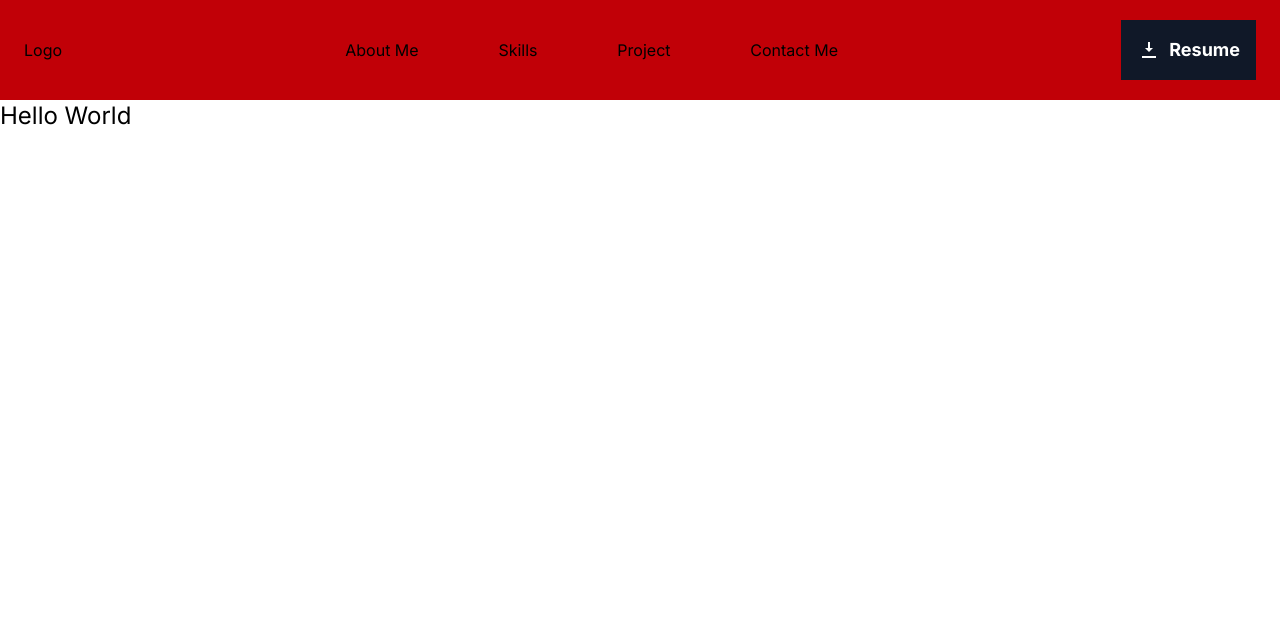
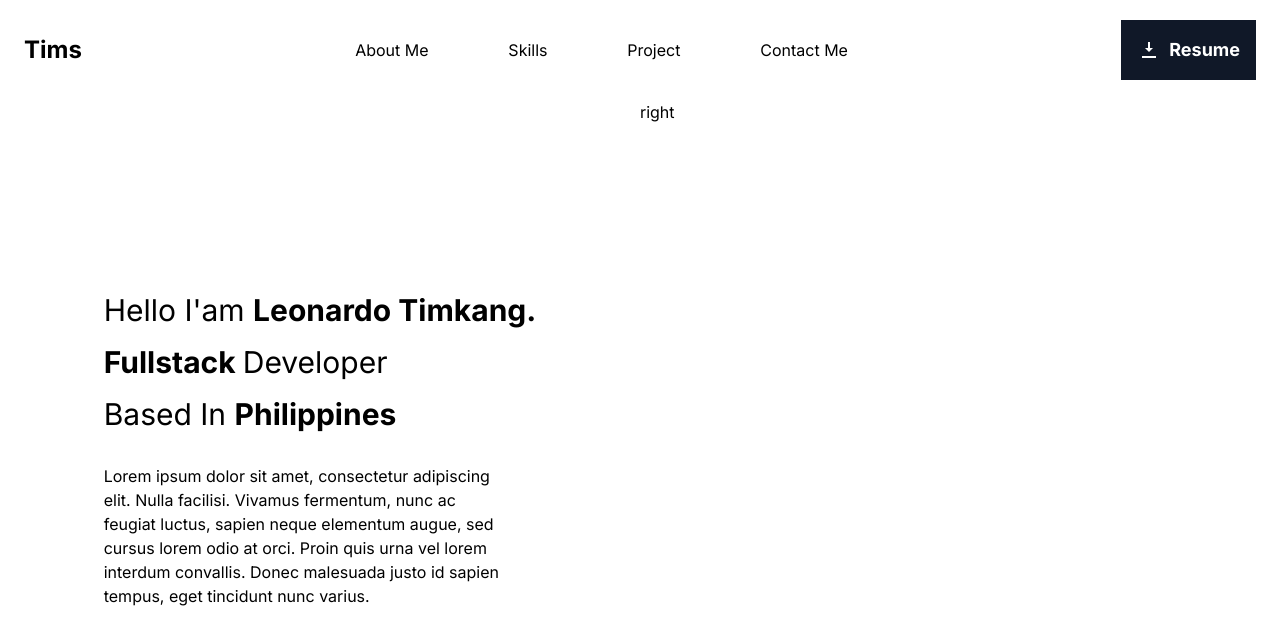
Before and after one commit to locodafux/portfolio, a Next.js app: page / in a window 1280 px wide. Shown: the top 644 px of the page. Built offline with nearby package versions, Linux system fonts and the light colour scheme.

Commit message:
left side of hero

```diff
--- a/src/app/components/Button.jsx
+++ b/src/app/components/Button.jsx
@@ -1,4 +1,4 @@
-const CustomButton = ({ name }) => {
+const CustomButton = ({children}) => {
   return (
     <button className="text-lg font-bold bg-gray-900 text-white p-4 flex items-center gap-x-2 hover:text-gray-900 hover:bg-white transition">
       <svg
@@ -6,12 +6,11 @@ const CustomButton = ({ name }) => {
         viewBox="0 0 24 24"
         fill="currentColor"
         width="24"
-        height="24"
-      >
+        height="24">
         <path d="M0 0h24v24H0z" fill="none" />
         <path d="M5 20h14v-2H5v2zm7-18v12l4-4h-3V4h-2v6H8l4 4V2z" />
       </svg>
-      {name}
+      {children}
     </button>
   );
 };
--- /dev/null
+++ b/src/app/components/Hero.jsx
@@ -0,0 +1,33 @@
+const Hero = () => {
+  return (
+    <div className = "flex-1 flex  w-screen ">
+      <div className = "w-1/2 flex flex-col items-center justify-center ">
+        <div className = " flex flex-col gap-y-8">
+        <div className = "text-3xl flex flex-col gap-y-4">
+          <div>
+            <span>Hello I'am </span>
+            <span className = "font-bold">Leonardo Timkang.</span>
+          </div>
+          <div>
+            <span className = "font-bold">Fullstack </span>
+            <span className = "">Developer</span>
+          </div>
+          <div>
+            <span className = "">Based In </span>
+            <span className = "font-bold">Philippines</span>
+          </div>
+
+        </div>
+          <p className = "w-100">Lorem ipsum dolor sit amet, consectetur adipiscing elit. Nulla facilisi. Vivamus fermentum, nunc ac feugiat luctus, sapien neque elementum augue, sed cursus lorem odio at orci. Proin quis urna vel lorem interdum convallis. Donec malesuada justo id sapien tempus, eget tincidunt nunc varius.</p>
+
+        </div>
+      </div>
+
+      <div className = "w-1/2">
+        right
+      </div>
+    </div>
+  )
+}
+
+export default Hero
--- a/src/app/components/Navbar.jsx
+++ b/src/app/components/Navbar.jsx
@@ -2,9 +2,9 @@ import CustomButton from "./Button"
 
 const Navbar = () => {
   return (
-      <div className = "w-screen h-[100px] bg-red-700 flex justify-between items-center p-6">
+      <div className = "w-screen h-[100px] flex justify-between items-center p-6">
       <div>
-        Logo
+        <span className= "font-bold text-2xl">Tims</span>
       </div>
 
       <div className = "flex w-[40%] justify-between">
@@ -15,7 +15,9 @@ const Navbar = () => {
       </div>
 
       <div>
-        <CustomButton name = "Resume" />
+        <CustomButton>
+          Resume
+        </CustomButton>
       </div>
     </div>
   )
--- a/src/app/page.js
+++ b/src/app/page.js
@@ -1,12 +1,12 @@
 import Navbar from './components/Navbar'
+import Hero from './components/Hero'
 
 
 export default function Home() {
   return (
-    <>
+    <div className = "flex flex-col h-screen">
       <Navbar />
-      <h1 className="text-2xl">Hello World</h1>
-    </>
-
+      <Hero />
+    </div>
   );
 }
```
